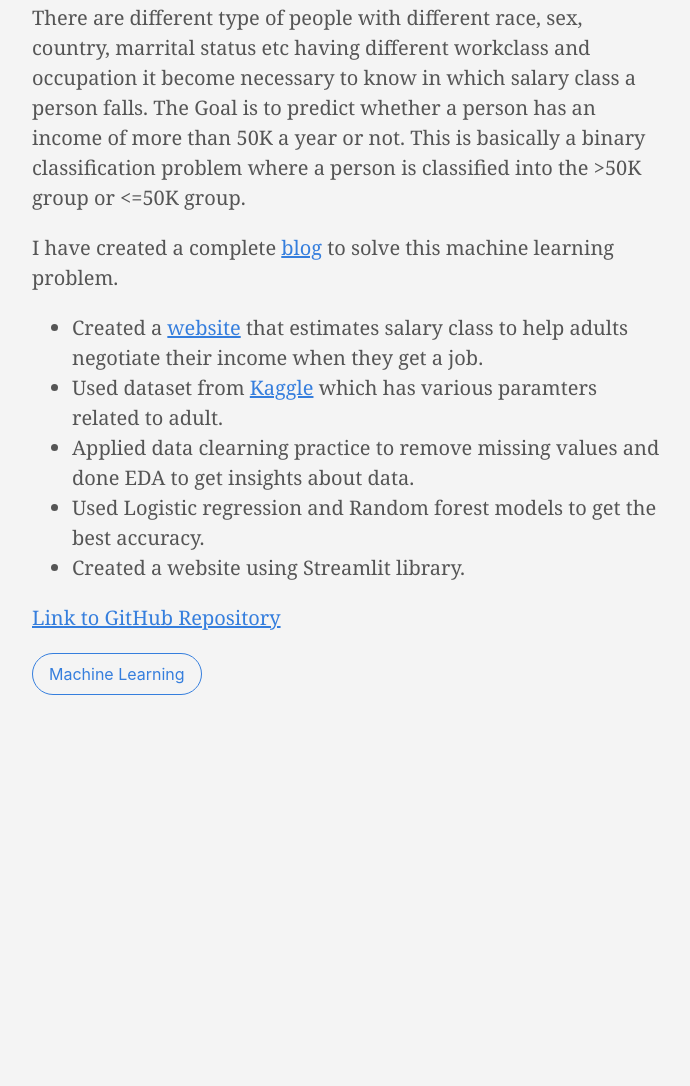
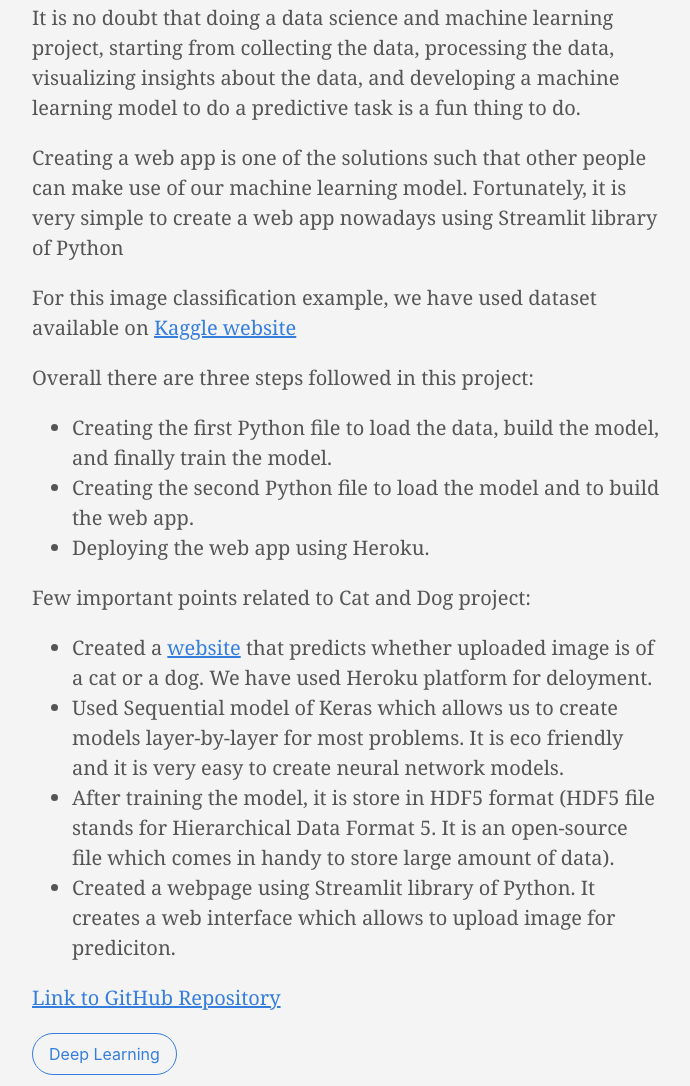
Before and after one commit to shiv-2025/Shiv_portfolio, a plain HTML site: page post/chapter-3/index.html in a window 1280 px wide. Shown: the part 977-2063 px from the top of the page, without its empty margins (112-802 px from the left). Drawn offline with Linux system fonts and the light colour scheme.

Commit message:
Update index.html

```diff
--- a/post/chapter-3/index.html
+++ b/post/chapter-3/index.html
@@ -52,7 +52,7 @@
 
 
 
-  <header class="cover bg-top" style="background-image: url('https://shiv-2025.github.io/Shiv_portfolio/images/Adult_census.jpg');">
+  <header class="cover bg-top" style="background-image: url('https://shiv-2025.github.io/Shiv_portfolio/images/cat_dog.jpeg');">
     <div class="pb3-m pb6-l bg-black-60">
       <nav class="pv3 ph3 ph4-ns" role="navigation">
   <div class="flex-l justify-between items-center center">
@@ -167,20 +167,20 @@
   <div id="sharing" class="mt3">
 
 
-    <a href="https://www.facebook.com/sharer.php?u=https://shiv-2025.github.io/post/chapter-1/" class="facebook no-underline" aria-label="share on Facebook">
+    <a href="https://www.facebook.com/sharer.php?u=https://shiv-2025.github.io/post/chapter-3/" class="facebook no-underline" aria-label="share on Facebook">
       <svg height="32px"  style="enable-background:new 0 0 67 67;" version="1.1" viewBox="0 0 67 67" width="32px" xml:space="preserve" xmlns="http://www.w3.org/2000/svg" xmlns:xlink="http://www.w3.org/1999/xlink"><path d="M28.765,50.32h6.744V33.998h4.499l0.596-5.624h-5.095  l0.007-2.816c0-1.466,0.14-2.253,2.244-2.253h2.812V17.68h-4.5c-5.405,0-7.307,2.729-7.307,7.317v3.377h-3.369v5.625h3.369V50.32z   M33,64C16.432,64,3,50.569,3,34S16.432,4,33,4s30,13.431,30,30S49.568,64,33,64z" style="fill-rule:evenodd;clip-rule:evenodd;"/></svg>
 
     </a>
 
 
 
-    <a href="https://twitter.com/share?url=https://shiv-2025.github.io/post/chapter-1/&amp;text=Project%20I:%20Adult%20Census%20Income%20Prediction" class="twitter no-underline" aria-label="share on Twitter">
+    <a href="https://twitter.com/share?url=https://shiv-2025.github.io/post/chapter-3/&amp;text=Project%20I:%20Adult%20Census%20Income%20Prediction" class="twitter no-underline" aria-label="share on Twitter">
       <svg height="32px"  style="enable-background:new 0 0 67 67;" version="1.1" viewBox="0 0 67 67" width="32px" xml:space="preserve" xmlns="http://www.w3.org/2000/svg" xmlns:xlink="http://www.w3.org/1999/xlink"><path d="M37.167,22.283c-2.619,0.953-4.274,3.411-4.086,6.101  l0.063,1.038l-1.048-0.127c-3.813-0.487-7.145-2.139-9.974-4.915l-1.383-1.377l-0.356,1.017c-0.754,2.267-0.272,4.661,1.299,6.271  c0.838,0.89,0.649,1.017-0.796,0.487c-0.503-0.169-0.943-0.296-0.985-0.233c-0.146,0.149,0.356,2.076,0.754,2.839  c0.545,1.06,1.655,2.097,2.871,2.712l1.027,0.487l-1.215,0.021c-1.173,0-1.215,0.021-1.089,0.467  c0.419,1.377,2.074,2.839,3.918,3.475l1.299,0.444l-1.131,0.678c-1.676,0.976-3.646,1.526-5.616,1.568  C19.775,43.256,19,43.341,19,43.405c0,0.211,2.557,1.397,4.044,1.864c4.463,1.377,9.765,0.783,13.746-1.568  c2.829-1.673,5.657-5,6.978-8.221c0.713-1.716,1.425-4.851,1.425-6.354c0-0.975,0.063-1.102,1.236-2.267  c0.692-0.678,1.341-1.419,1.467-1.631c0.21-0.403,0.188-0.403-0.88-0.043c-1.781,0.636-2.033,0.551-1.152-0.402  c0.649-0.678,1.425-1.907,1.425-2.267c0-0.063-0.314,0.042-0.671,0.233c-0.377,0.212-1.215,0.53-1.844,0.72l-1.131,0.361l-1.027-0.7  c-0.566-0.381-1.361-0.805-1.781-0.932C39.766,21.902,38.131,21.944,37.167,22.283z M33,64C16.432,64,3,50.569,3,34S16.432,4,33,4  s30,13.431,30,30S49.568,64,33,64z" style="fill-rule:evenodd;clip-rule:evenodd;fill:;"/></svg>
 
     </a>
 
 
-    <a href="https://www.linkedin.com/shareArticle?mini=true&amp;url=https://shiv-2025.github.io/post/chapter-1/&amp;title=Project%20I:%20Adult%20Census%20Income%20Prediction" class="linkedin no-underline" aria-label="share on LinkedIn">
+    <a href="https://www.linkedin.com/shareArticle?mini=true&amp;url=https://shiv-2025.github.io/post/chapter-3/&amp;title=Project%20I:%20Adult%20Census%20Income%20Prediction" class="linkedin no-underline" aria-label="share on LinkedIn">
       <svg  height="32px"  style="enable-background:new 0 0 65 65;" version="1.1" viewBox="0 0 65 65" width="32px" xml:space="preserve" xmlns="http://www.w3.org/2000/svg" xmlns:xlink="http://www.w3.org/1999/xlink">
   <path d="M50.837,48.137V36.425c0-6.275-3.35-9.195-7.816-9.195  c-3.604,0-5.219,1.983-6.119,3.374V27.71h-6.79c0.09,1.917,0,20.427,0,20.427h6.79V36.729c0-0.609,0.044-1.219,0.224-1.655  c0.49-1.22,1.607-2.483,3.482-2.483c2.458,0,3.44,1.873,3.44,4.618v10.929H50.837z M22.959,24.922c2.367,0,3.842-1.57,3.842-3.531  c-0.044-2.003-1.475-3.528-3.797-3.528s-3.841,1.524-3.841,3.528c0,1.961,1.474,3.531,3.753,3.531H22.959z M34,64  C17.432,64,4,50.568,4,34C4,17.431,17.432,4,34,4s30,13.431,30,30C64,50.568,50.568,64,34,64z M26.354,48.137V27.71h-6.789v20.427  H26.354z" style="fill-rule:evenodd;clip-rule:evenodd;fill:;"/>
 </svg>
@@ -199,21 +199,33 @@
 
 
     </header>
-    <div class="nested-copy-line-height lh-copy serif f4 nested-links nested-img mid-gray pr4-l w-two-thirds-l"><p>There are different type of people with different race, sex, country, marrital status etc having different workclass and occupation it become necessary to know in which salary class a person falls.
-The Goal is to predict whether a person has an income of more than 50K a year or not. This is basically a binary classification problem where a person is classified into the &gt;50K group or &lt;=50K group.</p>
-<p>I have created a complete <a href="https://medium.com/@shiv.ss2025?p=493df3bc4842">blog</a> to solve this machine learning problem.</p>
+    <div class="nested-copy-line-height lh-copy serif f4 nested-links nested-img mid-gray pr4-l w-two-thirds-l"><p>It is no doubt that doing a data science and machine learning project, starting from collecting the data, processing the data, visualizing insights about the data, and developing a machine learning model to do a predictive task is a fun thing to do.</p>
+
+<p>Creating a web app is one of the solutions such that other people can make use of our machine learning model. Fortunately, it is very simple to create a web app nowadays using Streamlit library of Python</p>
+
+<p>For this image classification example, we have used dataset available on <a href="https://www.kaggle.com/c/dogs-vs-cats/data">Kaggle website</a> <p>
+
+<p>Overall there are three steps followed in this project:</p>
+
 <ul>
-<li>Created a <a href="https://income11.herokuapp.com">website</a> that estimates salary class to help adults negotiate their income when they get a job.</li>
-<li>Used dataset from <a href="https://www.kaggle.com/uciml/adult-census-income">Kaggle</a> which has various paramters related to adult.</li>
-<li>Applied data clearning practice to remove missing values and done EDA to get insights about data.</li>
-<li>Used Logistic regression and Random forest models to get the best accuracy.</li>
-<li>Created a website using Streamlit library.</li>
+<li>Creating the first Python file to load the data, build the model, and finally train the model.</li>
+<li>Creating the second Python file to load the model and to build the web app.</li>
+<li>Deploying the web app using Heroku.</li>
 </ul>
-<p><a href="https://github.com/shiv-2025/Salary_pred">Link to GitHub Repository</a></p>
+
+<p>Few important points related to Cat and Dog project:</p>
+
+<ul>
+<li>Created a <a href="https://cat-and-dog1.herokuapp.com/">website</a> that predicts whether uploaded image is of a cat or a dog. We have used Heroku platform for deloyment.</li>
+<li>Used Sequential model of Keras which allows us to create models layer-by-layer for most problems. It is eco friendly and it is very easy to create neural network models.</li>
+<li>After training the model, it is store in HDF5 format (HDF5 file stands for Hierarchical Data Format 5. It is an open-source file which comes in handy to store large amount of data).</li>
+<li>Created a webpage using Streamlit library of Python. It creates a web interface which allows to upload image for prediciton.</li>
+</ul>
+<p><a href="https://github.com/shiv-2025/Cat-dog">Link to GitHub Repository</a></p>
 <ul class="pa0">
 
    <li class="list">
-     <a href="https://shiv-2025.github.io/Shiv_portfolio/tags/machine-learning" class="link f5 grow no-underline br-pill ba ph3 pv2 mb2 dib black sans-serif">Machine Learning</a>
+     <a href="https://shiv-2025.github.io/Shiv_portfolio/tags/deep-learning" class="link f5 grow no-underline br-pill ba ph3 pv2 mb2 dib black sans-serif">Deep Learning</a>
    </li>
 
 </ul>
```
